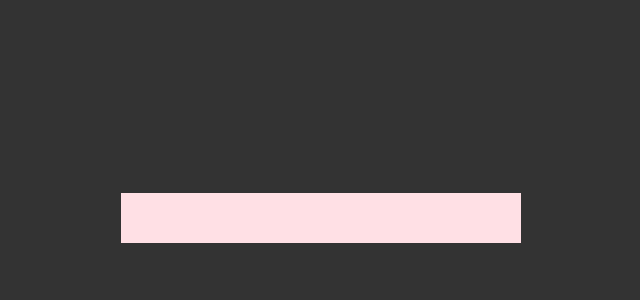
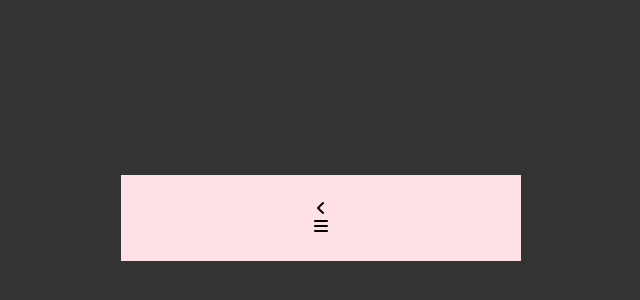
Before and after one commit to CRNSINGI/music-player, a plain HTML site: page index.html in a window 1280 px wide. Shown: the part 182-482 px from the top of the page, without its empty margins (319-959 px from the left). Drawn offline with Linux system fonts and the light colour scheme.

Commit message:
add icon

```diff
--- a/index.html
+++ b/index.html
@@ -11,6 +11,14 @@
 
     <div class="container">
         <div class="music-player">
+            <nav>
+                <div class="circle">
+                    <i class="fa-solid fa-angle-left"></i>
+                </div>
+                <div class="circle">
+                    <i class="fa-solid fa-bars"></i>
+                </div>
+            </nav>
 
         </div>
 
```
